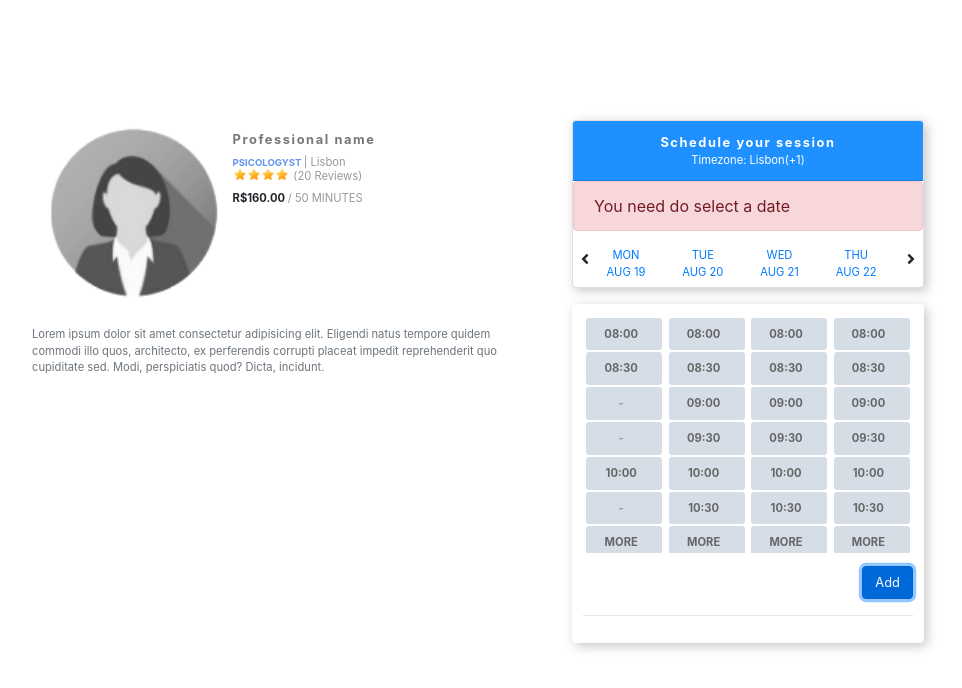
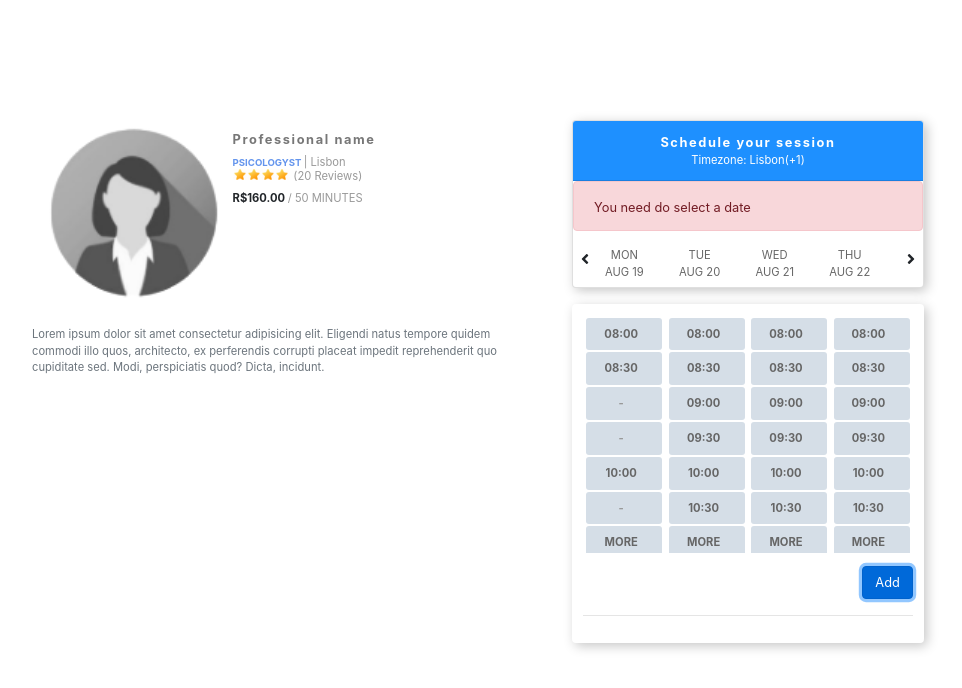
Before and after one commit to notreniev/zk-challenge, an Angular app: page /home in a window 1280 px wide. Both pictures are taken after a click on the button "Add". Shown: the top 688 px of the page, without its empty margins (83-1045 px from the left). Built offline with nearby package versions, Linux system fonts and the light colour scheme.

Commit message:
Final touches

```diff
--- a/src/app/app-routing.module.ts
+++ b/src/app/app-routing.module.ts
@@ -3,6 +3,7 @@ import { PreloadAllModules, RouterModule, Routes } from '@angular/router';
 import { HomeComponent } from './home/home.component';
 
 const routes: Routes = [
+  { path: '', component: HomeComponent },
   { path: 'home', component: HomeComponent },
 ];
 
--- a/src/app/schedule/schedule.component.css
+++ b/src/app/schedule/schedule.component.css
@@ -31,6 +31,7 @@
 
 .schedule-results li {
     list-style: none;
+    text-transform: uppercase;
 }
 
 .info-widget {
@@ -50,24 +51,26 @@
     text-decoration: none;
     display: inline-block;
     color: #666;
+    border-radius: 4px;
 }
 
 .info-widget a:link {
     text-align: center;
     text-decoration: none;
     display: inline-block;
+    color: #666;
 }
 
 .info-widget a:hover,
 a:active {
-    background-color: lightblue;
-    color: white;
+    color: black;
 }
 
 .info-widget p {
     font-size: 0.7rem;
     text-transform: uppercase;
-    margin: 0em 1.2rem 0 1.1rem;
+    margin: 0em 1rem 0 1rem;
+    padding: 0em 0.2rem 0 0rem;
 }
 
 .middle {
--- a/src/app/schedule/schedule.component.html
+++ b/src/app/schedule/schedule.component.html
@@ -9,10 +9,10 @@
 
     <div class="card-body">
         <div class="alert alert-danger" *ngIf="alert.danger">
-            {{alert.danger}}
+            <small>{{alert.danger}}</small>
         </div>
         <div class="alert alert-success" *ngIf="alert.success">
-            {{alert.success}}
+            <small>{{alert.success}}</small>
         </div>
         <div class="row weekdays">
             <div class="col-sm">
```
